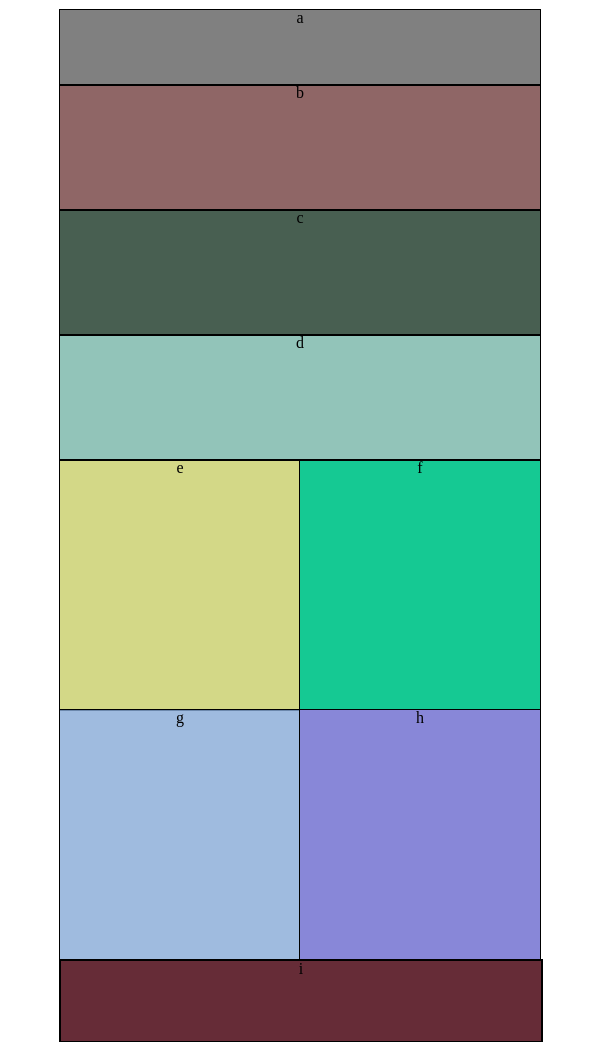
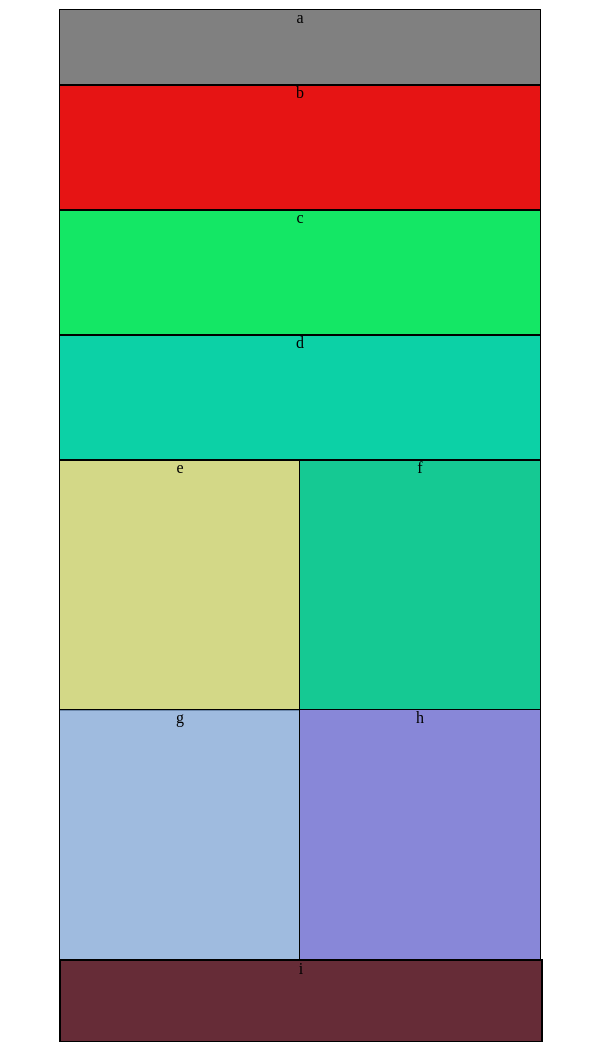
Before and after one commit to kushshrestha01/lab-01, a plain HTML site: page index.html in a window 600 px wide. Drawn offline with Linux system fonts and the light colour scheme.

Commit message:
media queries added

```diff
--- a/styles/base.css
+++ b/styles/base.css
@@ -1,5 +1,5 @@
 @media only screen and (max-width: 768px) {
- body {
+body {
     width: 480px;
     margin: 0 auto;
   }
--- a/styles/modules.css
+++ b/styles/modules.css
@@ -25,3 +25,17 @@
 #box4{
   background-color:rgb(136, 135, 216);
 }
+
+@media (min-width: 481px) and (max-width: 763px){
+  #b{
+    background-color:rgb(230, 20, 20);
+  }
+
+  #c{
+    background-color:rgb(20, 231, 101);
+  }
+
+  #d{
+    background-color:rgb(12, 209, 166);
+  }
+}
```
Also changed, not shown: styles/layout.css (+63 -0 lines).
